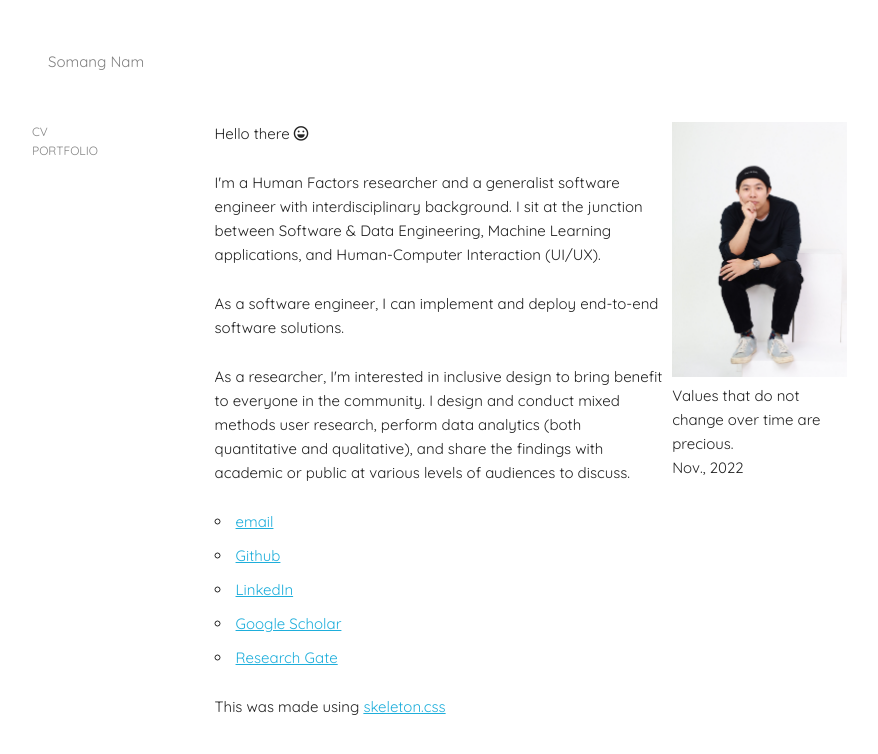
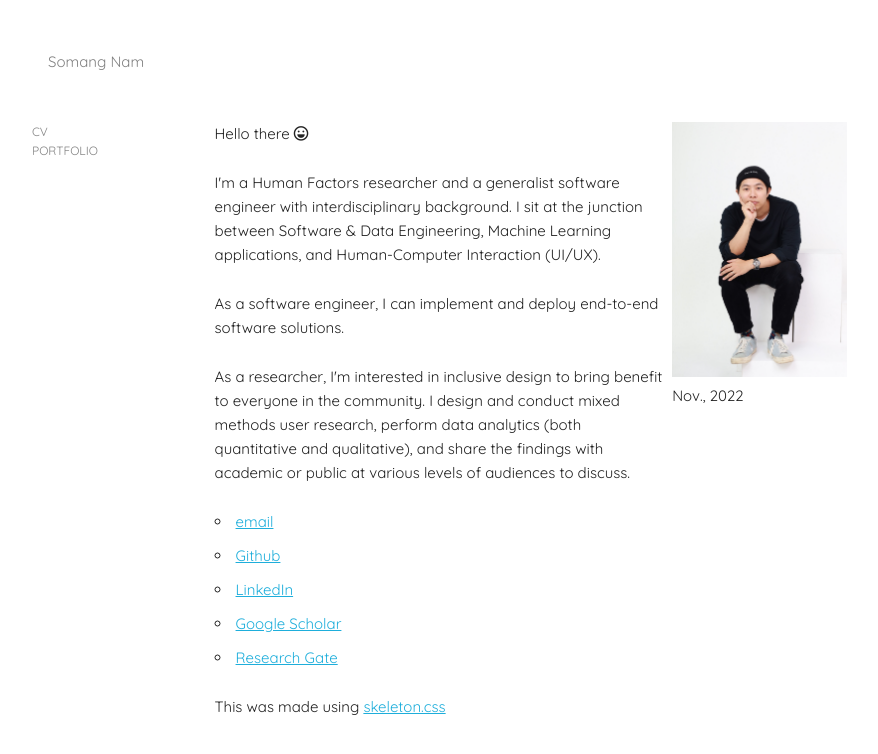
Before and after one commit to somang/somang.github.io, a plain HTML site: page index.html in a window 1280 px wide. Shown: the whole page, without its empty margins (128-1006 px from the left). Drawn offline with Linux system fonts and the light colour scheme.

Commit message:
Update index.html

```diff
--- a/index.html
+++ b/index.html
@@ -94,7 +94,6 @@
             </section>
             <section class="three columns post" id="content2">
                 <img class="responsive" src="./img/mypics/221118_1_cropped.jpg" alt="Profile picture of Somang Nam.">
-                Values that do not change over time are precious.
                 <p>Nov., 2022</p>
             </section>
             <section class="three columns"><p>    </p></section>
```
